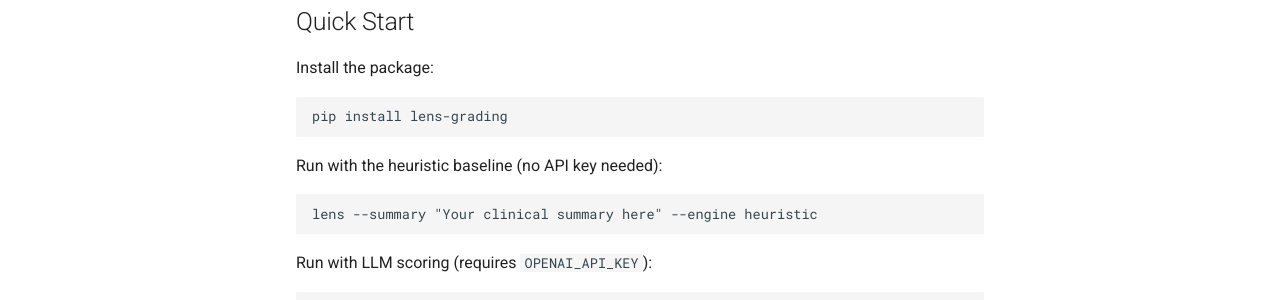
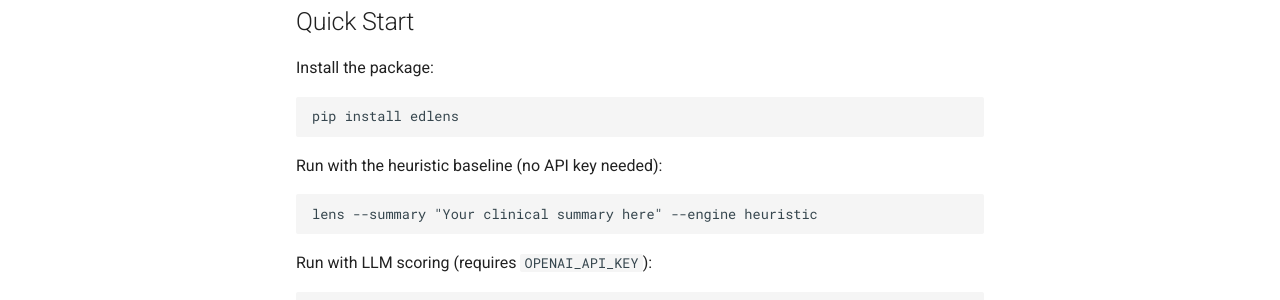
Before and after one commit to denoslab/LENS, an MkDocs documentation site: the page built from docs/index.md, in a window 1280 px wide and 1119 px high. Shown: the part 318-618 px from the top of the window. Built offline with MkDocs 1.6.1 and Material for MkDocs 9.7.7, drawn with Linux system fonts in a browser that asks for light colours; comment, search, counter and statistics services are not loaded.

Commit message:
Fix package name in docs/index.md from lens-grading to edlens
Co-Authored-By: Claude Opus 4.6 (1M context) <noreply@anthropic.com>

````diff
--- a/docs/index.md
+++ b/docs/index.md
@@ -7,7 +7,7 @@ LENS is a role-aware multi-agent grading pipeline for clinical (ED handoff) summ
 Install the package:
 
 ```bash
-pip install lens-grading
+pip install edlens
 ```
 
 Run with the heuristic baseline (no API key needed):
````
